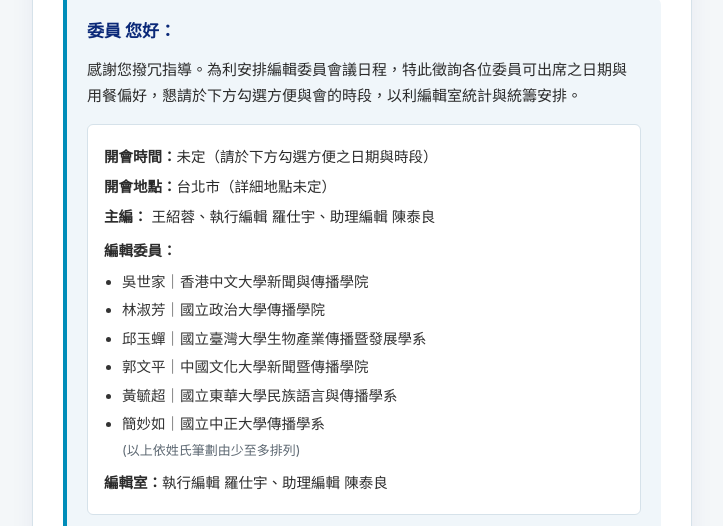
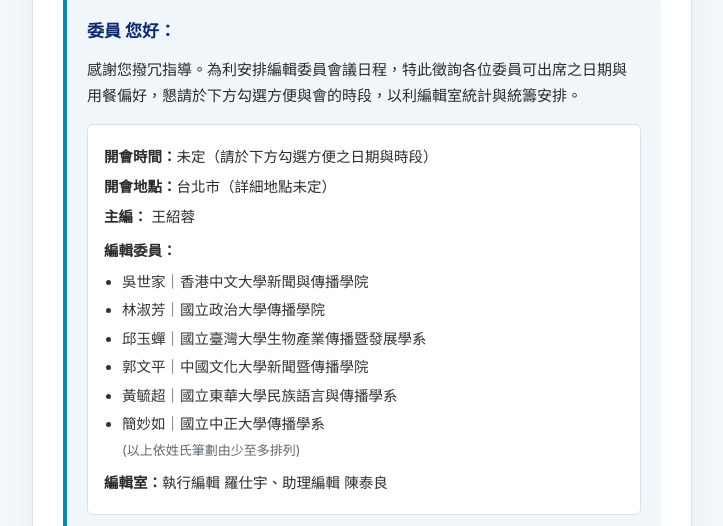
Before and after one commit to khhbox05/meeting-vote, a plain HTML site: page index.html in a window 1280 px wide. Shown: the part 229-755 px from the top of the page, without its empty margins (278-1001 px from the left). Drawn offline with Linux system fonts and the light colour scheme.

Commit message:
Update meeting info to show only the chief editor
Removed the names of the executive editors and assistant editor.

```diff
--- a/index.html
+++ b/index.html
@@ -286,7 +286,7 @@
         <div class="meeting-info">
             <p><b>開會時間：</b>未定（請於下方勾選方便之日期與時段）</p>
             <p><b>開會地點：</b>台北市（詳細地點未定）</p>
-            <p><b>主編：</b> 王紹蓉、執行編輯 羅仕宇、助理編輯 陳泰良</p>
+            <p><b>主編：</b> 王紹蓉</p>
             <p style="margin-top: 8px;"><b>編輯委員：</b></p>
             <ul class="attendees-list">
                 <li>吳世家｜香港中文大學新聞與傳播學院</li>
```
